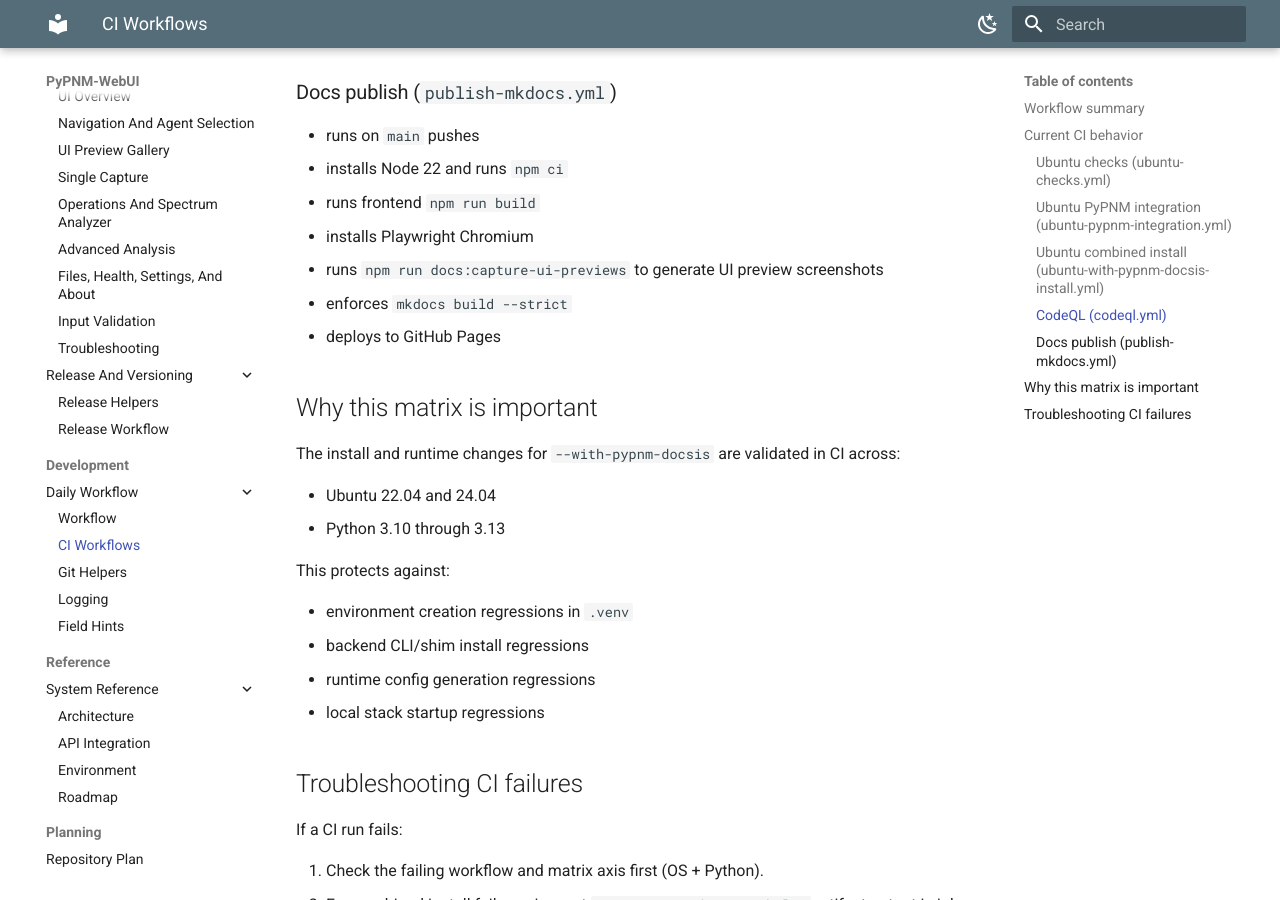
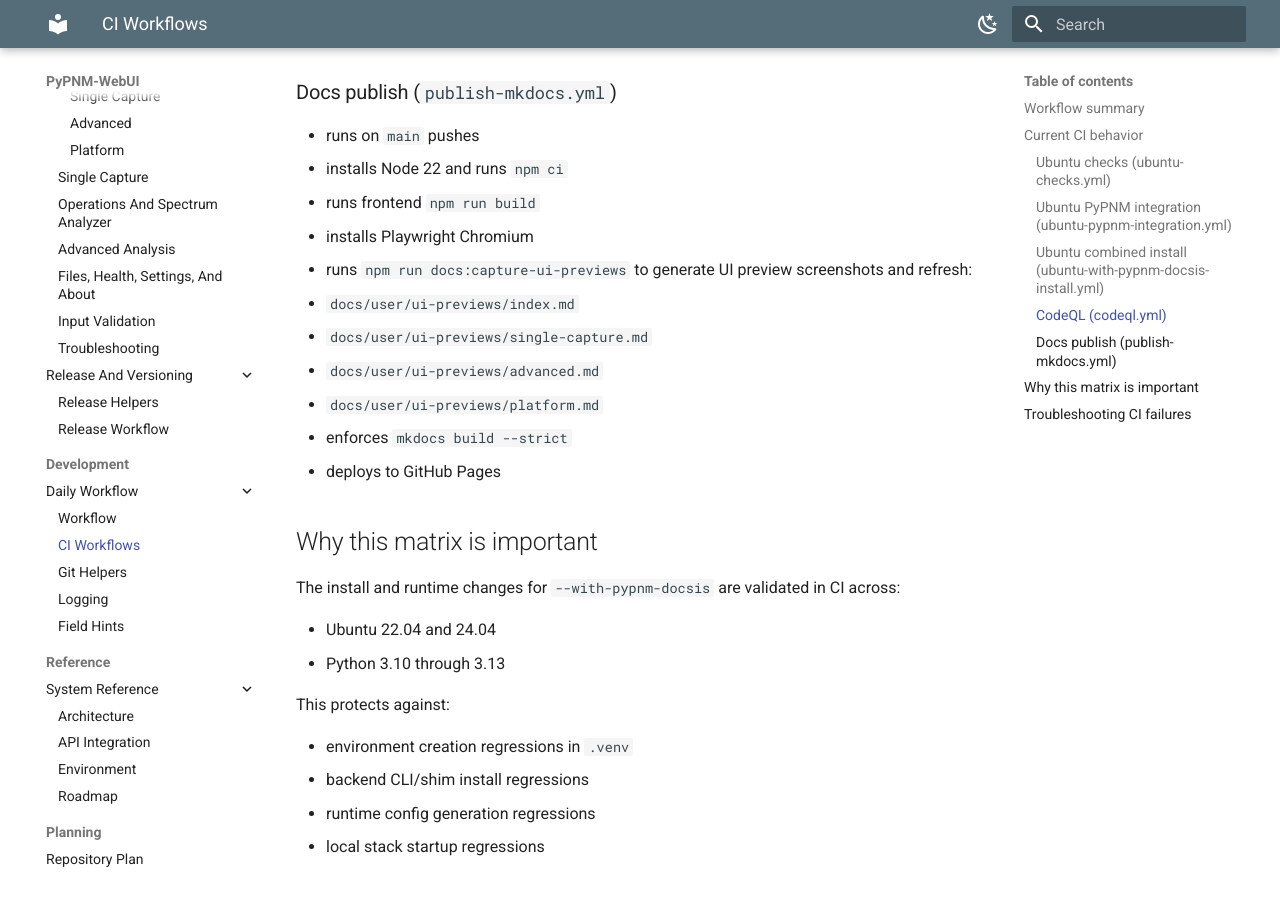
Before and after one commit to PyPNMApps/PyPNM-WebUI, an MkDocs documentation site: the page built from docs/development/ci-workflows.md, in a window 1280 px wide and 900 px high, scrolled down 1806 px. Built offline with MkDocs 1.6.1 and Material for MkDocs 9.7.7, drawn with Linux system fonts in a browser that asks for light colours.

Commit message:
Refactor: split MkDocs UI previews and add release step - Refactor UI Preview Gallery from one long page into sectioned docs pages - Update preview generator to write index single-capture advanced and platform pages - Update MkDocs nav to nested UI Preview Gallery structure - Remove legacy single-page ui-previews markdown file - Integrate docs preview regeneration into release.py with skip-docs-previews flag - Update release and CI docs to reflect new preview generation flow - 2026-03-27 18:11:19

```diff
--- a/docs/development/ci-workflows.md
+++ b/docs/development/ci-workflows.md
@@ -56,7 +56,12 @@ integration validation, security analysis, and docs publishing.
 - installs Node 22 and runs `npm ci`
 - runs frontend `npm run build`
 - installs Playwright Chromium
-- runs `npm run docs:capture-ui-previews` to generate UI preview screenshots
+- runs `npm run docs:capture-ui-previews` to generate UI preview screenshots and
+  refresh:
+  - `docs/user/ui-previews/index.md`
+  - `docs/user/ui-previews/single-capture.md`
+  - `docs/user/ui-previews/advanced.md`
+  - `docs/user/ui-previews/platform.md`
 - enforces `mkdocs build --strict`
 - deploys to GitHub Pages
 
--- a/mkdocs.yml
+++ b/mkdocs.yml
@@ -45,7 +45,11 @@ nav:
       - Using The UI:
           - UI Overview: user/using-the-ui.md
           - Navigation And Agent Selection: user/ui-navigation.md
-          - UI Preview Gallery: user/ui-previews.md
+          - UI Preview Gallery:
+              - Overview: user/ui-previews/index.md
+              - Single Capture: user/ui-previews/single-capture.md
+              - Advanced: user/ui-previews/advanced.md
+              - Platform: user/ui-previews/platform.md
           - Single Capture: user/single-capture.md
           - Operations And Spectrum Analyzer: user/operations-and-spectrum.md
           - Advanced Analysis: user/advanced-workflows.md
```
Also changed, not shown: docs/user/release-workflow.md (+6 -0 lines), docs/user/ui-previews.md (deleted, +0 -75 lines), docs/user/ui-previews/advanced.md (added, +21 -0 lines), docs/user/ui-previews/index.md (added, +15 -0 lines), docs/user/ui-previews/platform.md (added, +27 -0 lines), docs/user/ui-previews/single-capture.md (added, +27 -0 lines), tools/docs/capture-ui-previews.mjs (+45 -18 lines), docs/images/ui-previews/about.png, docs/images/ui-previews/health.png, 2 other files.
